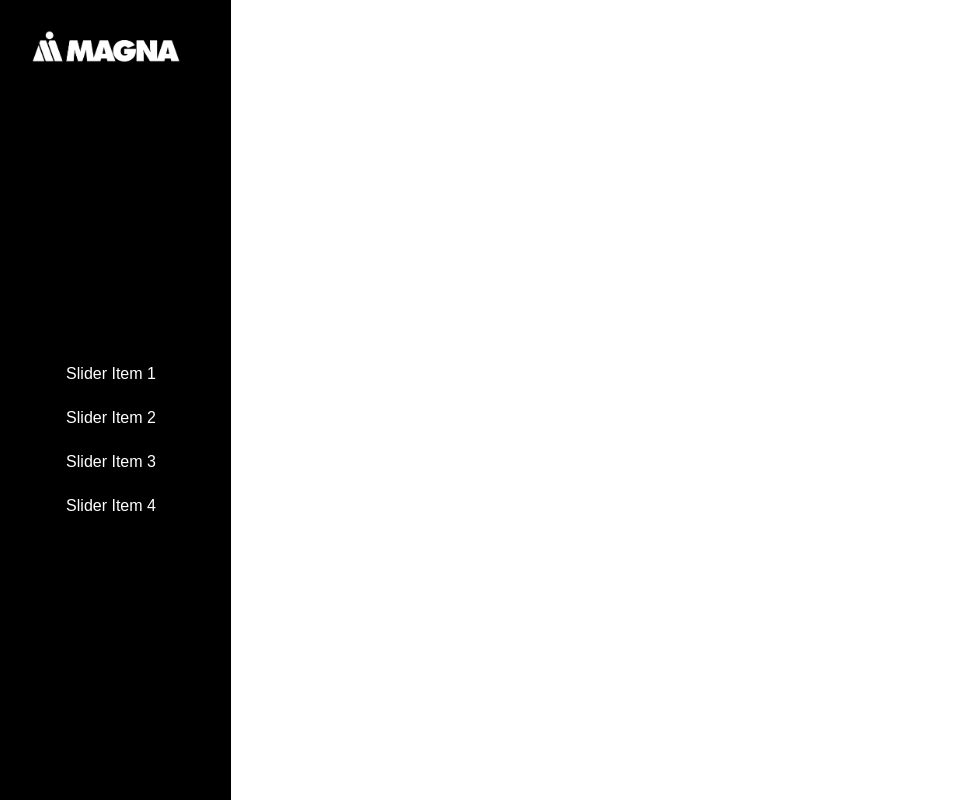
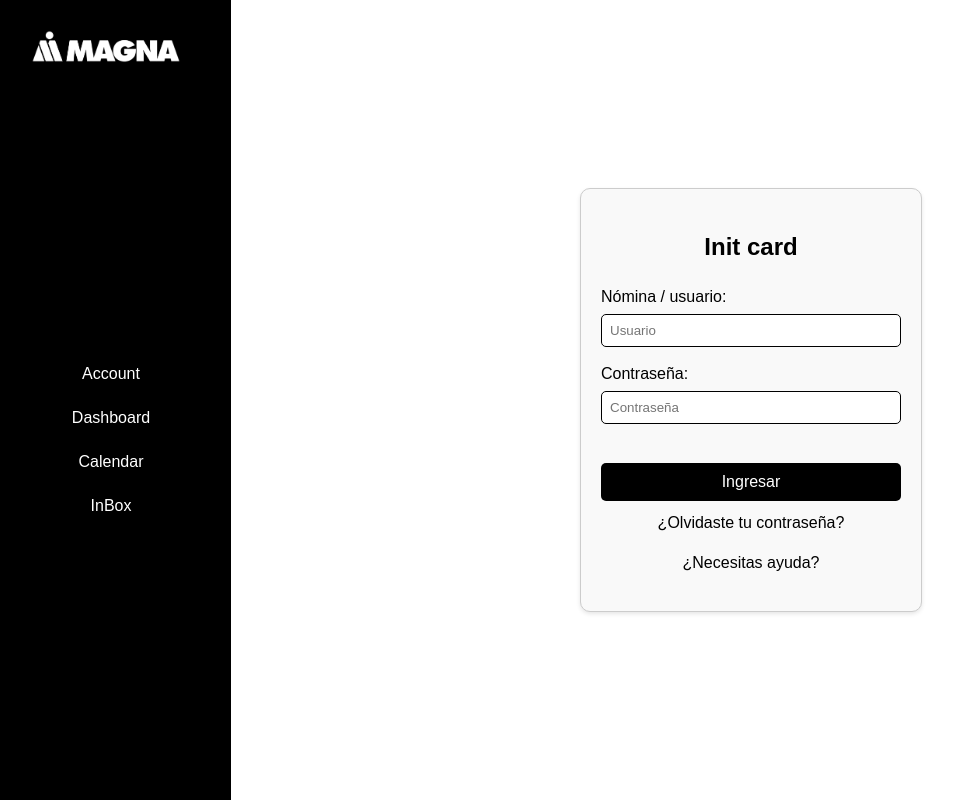
Before and after one commit to Cristopher2874/learningProjects, a React (Vite) app in the folder Web/page-training/: page /home in a window 1280 px wide. Shown: the whole page, without its empty margins (9-962 px from the left). Built offline with nearby package versions, Linux system fonts and the light colour scheme.

Commit message:
add home routes

```diff
--- a/Web/page-training/src/App.jsx
+++ b/Web/page-training/src/App.jsx
@@ -4,6 +4,7 @@ import LoginCard from "./Elements/LogIn/LogInCard";
 import AccountCard from "./Elements/User/AccountCard";
 import Home from "./Layout/User/LayoutHome"
 import './App.css'
+import Dashboard from "./Elements/User/Dashboard";
 
 const App = createBrowserRouter([
   {
@@ -11,7 +12,7 @@ const App = createBrowserRouter([
     element: <LayoutLogin />,
     children: [
       {
-        path:"",
+        index:true,
         element: <LoginCard />
       }
     ]
@@ -21,15 +22,19 @@ const App = createBrowserRouter([
     element: <Home />,
     children:[
       {
+        index:true,
+        element: <Dashboard />
+      },
+      {
         path:"account",
         element: <AccountCard />
       },
       {
-        path:"dashboard",
+        path:"calendar",
         element: <LoginCard />
       },
       {
-        path:"calendar",
+        path:"inbox",
         element: <LoginCard />
       }
     ]
--- /dev/null
+++ b/Web/page-training/src/Elements/User/Dashboard.jsx
@@ -0,0 +1,32 @@
+import React from 'react';
+import { useNavigate } from 'react-router-dom';
+
+const Dashboard = () => {
+    const navigate = useNavigate();
+    const handleLogin = (event) => {
+        event.preventDefault();
+        navigate('/home');
+    };
+
+    return (
+        <div className="login-card">
+            <h2>Init card</h2>
+            <form onSubmit={handleLogin}>
+                <div className="form-group">
+                    <label htmlFor="username">Nómina / usuario:</label>
+                    <input type="text" id="username" placeholder="Usuario" />
+                </div>
+                <div className="form-group">
+                    <label htmlFor="password">Contraseña:</label>
+                    <input type="password" id="password" placeholder="Contraseña" />
+                </div>
+                <br />
+                <button type="submit">Ingresar</button>
+            </form>
+            <p><a href="#">¿Olvidaste tu contraseña?</a></p>
+            <p><a href="#">¿Necesitas ayuda?</a></p>
+        </div>
+    );
+};
+
+export default Dashboard;
--- a/Web/page-training/src/Layout/User/LayoutHome.jsx
+++ b/Web/page-training/src/Layout/User/LayoutHome.jsx
@@ -1,9 +1,16 @@
 import React from "react";
 import './LayoutHome.css';
 import { Outlet } from "react-router-dom";
+import { useNavigate } from 'react-router-dom';
 import magnaLogo from "../../assets/LOGOS(1)/LOGOS/Magna-Logo-White-Reverse-MR-V1.0.png";
 
 const Home = () => {
+  const navigate = useNavigate();
+  const handleSlider = (event, route) => {
+      event.preventDefault();
+      navigate(`/home/${route}`);
+  };
+
   return (
     <div className="body">
       <div className="hcontainer">
@@ -16,10 +23,10 @@ const Home = () => {
             </div>
           </header>
           <ul>
-            <li><a href="#">Slider Item 1</a></li>
-            <li><a href="#">Slider Item 2</a></li>
-            <li><a href="#">Slider Item 3</a></li>
-            <li><a href="#">Slider Item 4</a></li>
+            <li><a href="/" onClick={(event) => handleSlider(event, "account")}>Account</a></li>
+            <li><a href="/" onClick={(event) => handleSlider(event, "")}>Dashboard</a></li>
+            <li><a href="/" onClick={(event) => handleSlider(event, "calendar")}>Calendar</a></li>
+            <li><a href="/" onClick={(event) => handleSlider(event, "inbox")}>InBox</a></li>
           </ul>
         </div>
         <div className="content">
```
